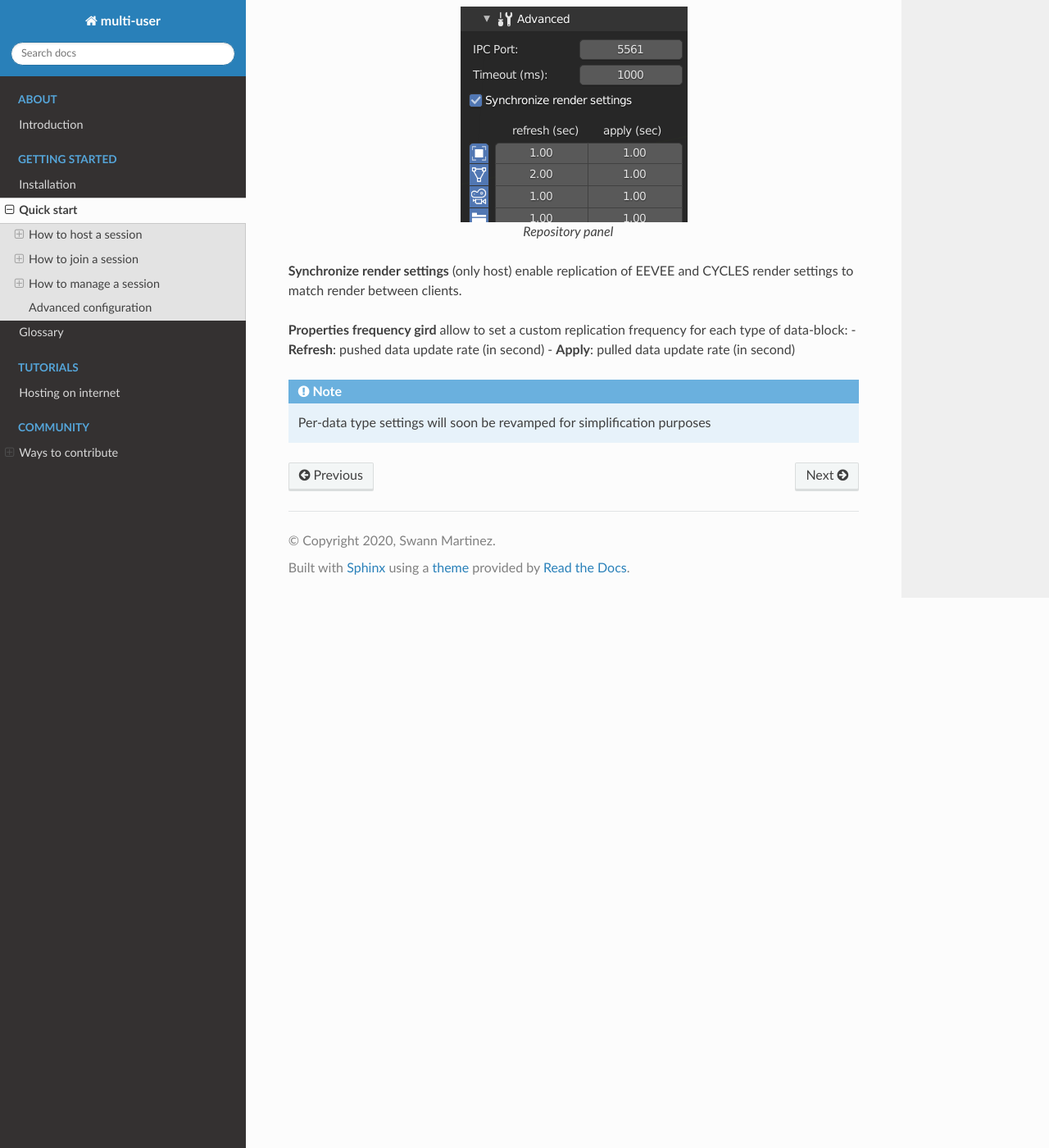
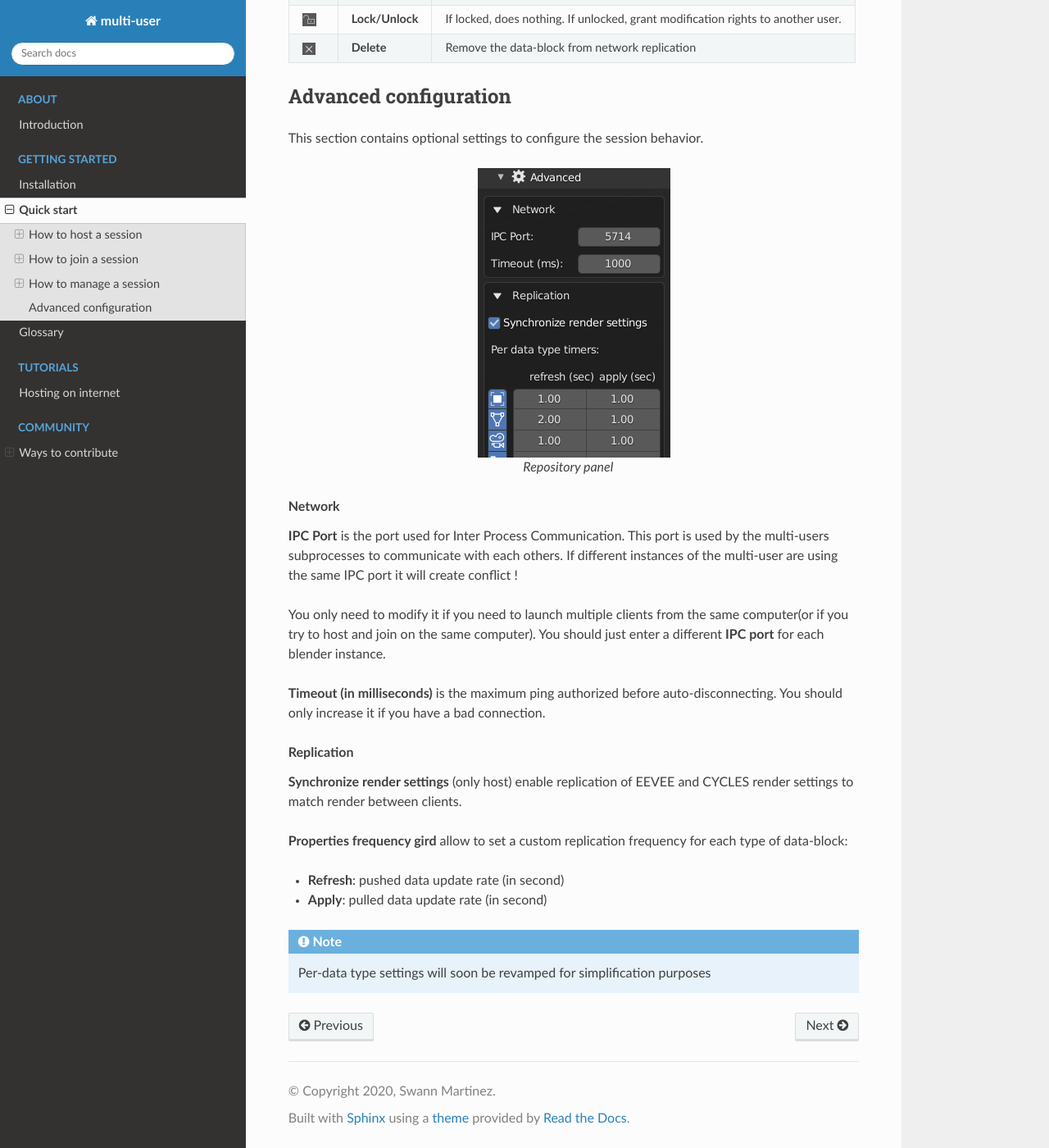
Before and after one commit to AvvyB/blender-multi-user, a Sphinx documentation site: the page built from docs/getting_started/quickstart.rst, in a window 1280 px wide and 1400 px high, scrolled down 7525 px. Shown: the whole window at 82% size. Built offline with Sphinx 7.4.7 and the Read the Docs theme 2.0.0, drawn with Linux system fonts in a browser that asks for light colours; some of the changed text lies outside the part shown.

Commit message:
doc: quickstart advanced section update

```diff
--- a/docs/getting_started/quickstart.rst
+++ b/docs/getting_started/quickstart.rst
@@ -257,13 +257,20 @@
    In a near future, the right management system will support roles to allow multiple users to
    work on different aspect of the same datablock.
 
+The Repository panel (see image below) allow you to monitor, change datablock states and right manually.
+
 .. figure:: img/quickstart_properties.png
    :align: center
 
    Repository panel
 
-The **replicated properties** panel shows all replicated properties status and associated actions.
-Since the replication architecture is based on commit/push/pull mechanisms, a replicated property can be pushed/pull or even committed manually from this panel.
+The **show only owned** flag allow you to see which datablocks you are currently modifying.
+
+.. warning::
+   If you are editing a datablock not listed with this fag enabled, it means that you do
+   not have right granted to modify it. So it won't be updated to other client !
+
+Here is a quick list of available actions:
 
 +---------------------------------------+-------------------+------------------------------------------------------------------------------------+
 | icon                                  | Action            | Description                                                                        |
@@ -291,9 +298,25 @@
 
    Repository panel
 
+.. rubric:: Network
+
+**IPC Port** is the port used for Inter Process Communication. This port is used
+by the multi-users subprocesses to communicate with each others. If different instances
+of the multi-user are using the same IPC port it will create conflict !
+
+You only need to modify it if you need to launch multiple clients from the same
+computer(or if you try to host and join on the same computer). You should just enter a different
+**IPC port** for each blender instance.
+
+**Timeout (in milliseconds)** is the maximum ping authorized before auto-disconnecting.
+You should only increase it if you have a bad connection.
+
+.. rubric:: Replication
+
 **Synchronize render settings** (only host) enable replication of EEVEE and CYCLES render settings to match render between clients.
 
 **Properties frequency gird** allow to set a custom replication frequency for each type of data-block:
+
 - **Refresh**: pushed data update rate (in second)
 - **Apply**: pulled data update rate (in second)
 
```
Also changed, not shown: docs/getting_started/img/quickstart_advanced.png.
